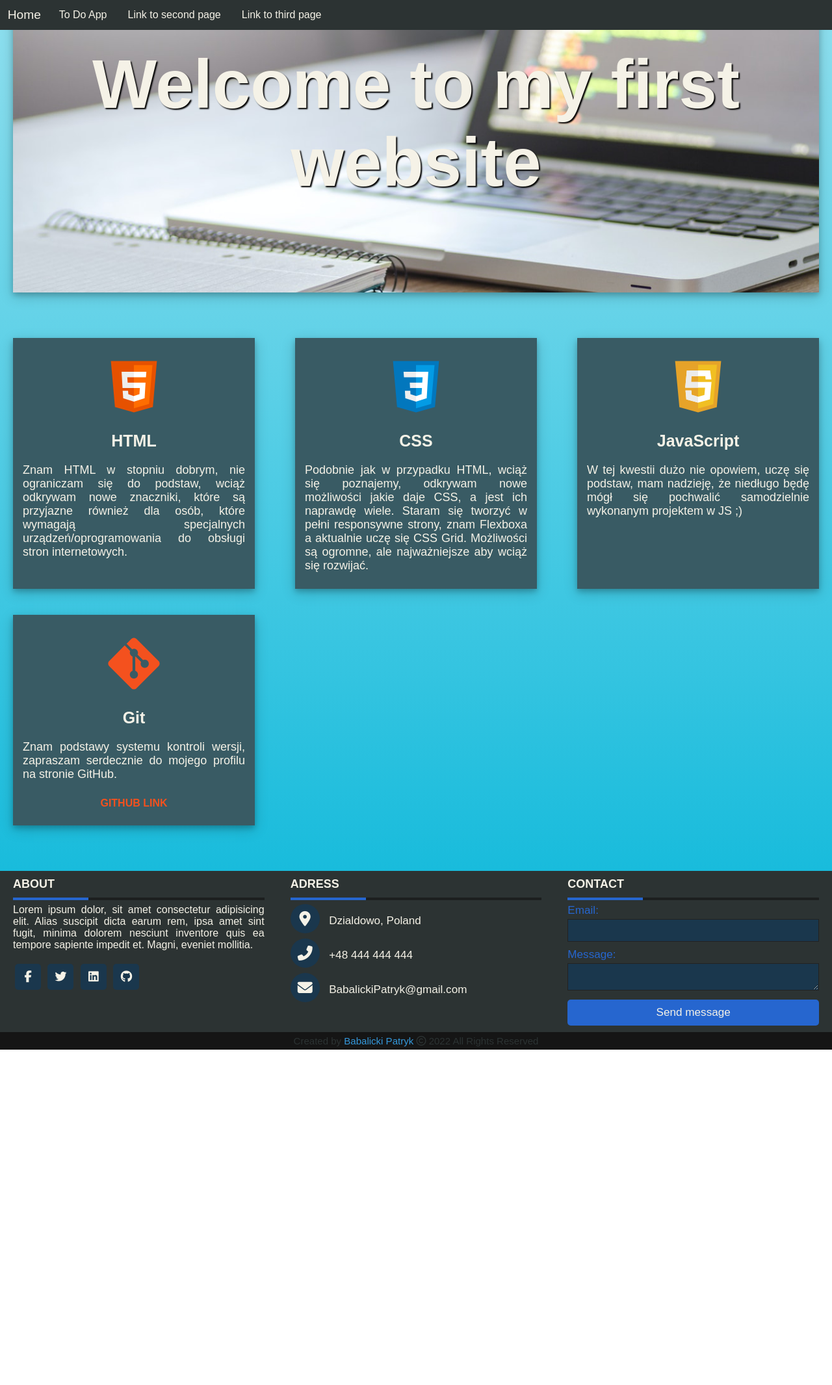
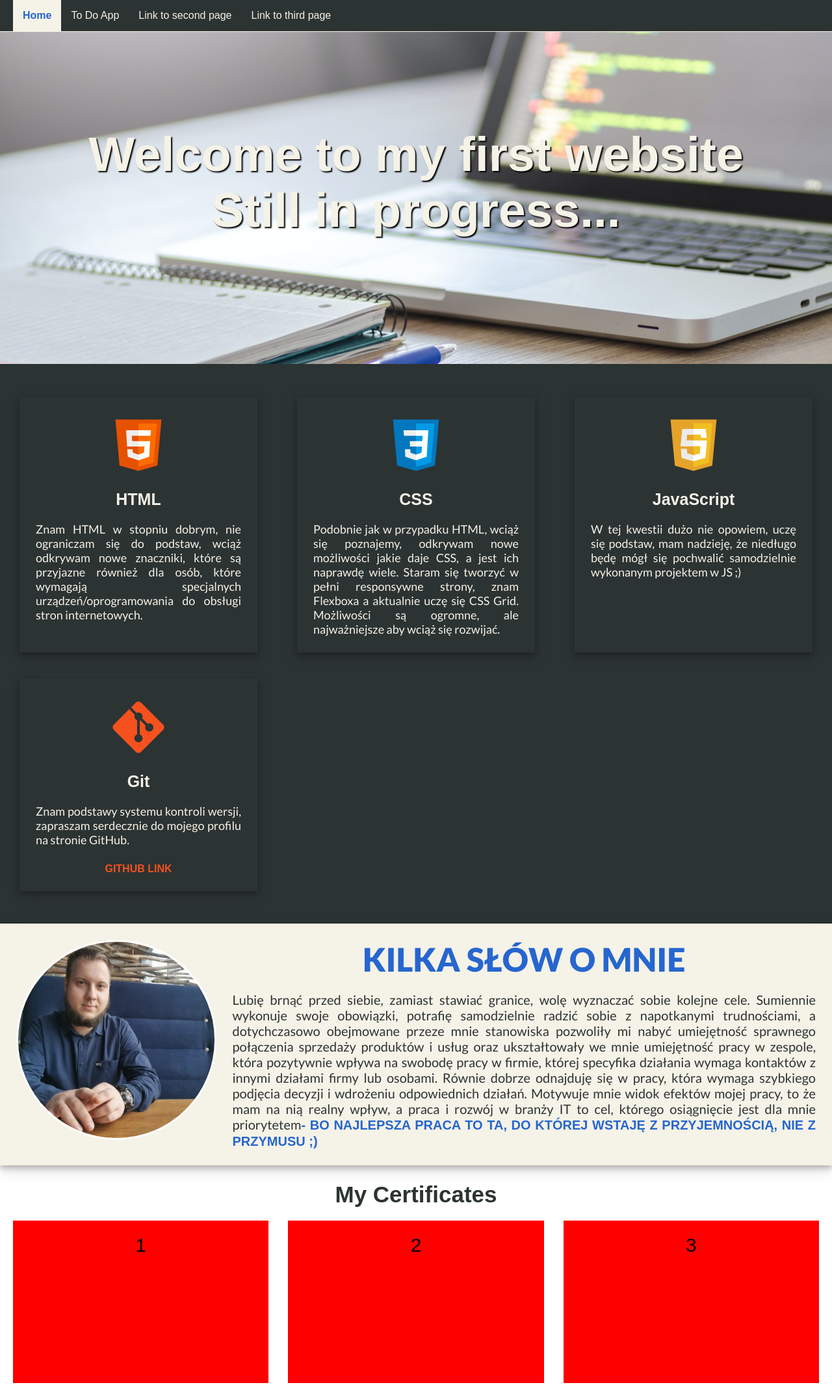
Before and after one commit to Patryko030/patryko030.github.io, a plain HTML site: page index.html in a window 1280 px wide. Shown: the top 2131 px of the page at 65% size. Before the commit the page ends 1615 px from the top, so only its background shows below. Drawn offline with Linux system fonts and the light colour scheme.

Commit message:
Initialize

```diff
--- a/index.html
+++ b/index.html
@@ -7,18 +7,21 @@
     <meta name="viewport" content="width=device-width, initial-scale=1.0">
     <title>My first website</title>
     <link rel="stylesheet" href="/public/styles/style.css">
+    <link href="https://fonts.googleapis.com/css2?family=Lato:wght@400;700;900&display=swap" rel="stylesheet">
     <script src="https://kit.fontawesome.com/08c58a25de.js" crossorigin="anonymous"></script>
 </head>
 
 <body>
     <header>
         <nav class="navigation">
-            <a class="nav-button home-page" href="/index.html">Home</a>
-            <a class="nav-button first-page" href="/to-do-app/to-do-app.html">To Do
-                App</a>
-            <a class="nav-button second-page" href="/second-page.html">Link to second
-                page</a>
-            <a class="nav-button third-page " href="/third-page.html">Link to third page</a>
+            <ul>
+                <li><a class="nav-button home-page" href="/index.html">Home</a></li>
+                <li><a class="nav-button first-page" href="/to-do-app/to-do-app.html">To Do
+                        App</a></li>
+                <li><a class="nav-button second-page" href="/second-page.html">Link to second
+                        page</a></li>
+                <li><a class="nav-button third-page " href="/third-page.html">Link to third page</a></li>
+            </ul>
         </nav>
     </header>
 
@@ -27,30 +30,34 @@
     <section class="jumbotron">
         <div class="jumbo-text">
             <h1>Welcome to my first website</h1>
+            <h2>Still in progress...</h2>
         </div>
         <!-- <a href="#"></a> -->
     </section>
+
+    <!-- SKILLS -->
+
     <section class="flex-container">
-        <div class="column">
+        <article class="column">
             <img src="/public/img/icons/icons8-html-5.svg" alt="HTML Icon">
             <h2>HTML</h2>
             <p>Znam HTML w stopniu dobrym, nie ograniczam się do podstaw, wciąż odkrywam nowe znaczniki, które są
                 przyjazne również dla osób, które wymagają specjalnych urządzeń/oprogramowania do obsługi stron
                 internetowych.</p>
-        </div>
-        <div class="column">
+        </article>
+        <article class="column">
             <img src="/public/img/icons/icons8-css3.svg" alt="CSS Icon">
             <h2>CSS</h2>
             <p>Podobnie jak w przypadku HTML, wciąż się poznajemy, odkrywam nowe możliwości jakie daje CSS, a jest ich
                 naprawdę wiele. Staram się tworzyć w pełni responsywne strony, znam Flexboxa a aktualnie uczę się CSS
                 Grid. Możliwości są ogromne, ale najważniejsze aby wciąż się rozwijać. </p>
-        </div>
-        <div class="column">
+        </article>
+        <article class="column">
             <img src="/public/img/icons/javascript.svg" alt="JavaScript Icon">
             <h2>JavaScript</h2>
             <p>W tej kwestii dużo nie opowiem, uczę się podstaw, mam nadzieję, że niedługo będę mógł się pochwalić
                 samodzielnie wykonanym projektem w JS ;) </p>
-        </div>
+        </article>
         <div class="column git">
             <img src="/public/img/icons/icons8-git.svg" alt="Git Icon">
             <h2>Git</h2>
@@ -58,6 +65,47 @@
             <a href="https://github.com/Patryko030" target="_blank">GitHub Link</a>
         </div>
     </section>
+
+    <section>
+        <div class="about">
+            <img src="/public/img/avatar2.jpg" alt="Awatar" srcset="">
+            <div class="about-text">
+                <h2>Kilka słów o mnie</h2>
+                <p>Lubię brnąć przed siebie, zamiast stawiać granice, wolę wyznaczać sobie kolejne cele. Sumiennie
+                    wykonuje
+                    swoje obowiązki, potrafię samodzielnie radzić sobie z napotkanymi trudnościami, a dotychczasowo
+                    obejmowane przeze mnie stanowiska pozwoliły mi nabyć umiejętność sprawnego połączenia sprzedaży
+                    produktów i usług oraz ukształtowały we mnie umiejętność pracy w zespole, która pozytywnie wpływa na
+                    swobodę pracy w firmie, której specyfika działania wymaga kontaktów z innymi działami firmy lub
+                    osobami.
+                    Równie dobrze odnajduję się w pracy, która wymaga szybkiego podjęcia decyzji i wdrożeniu
+                    odpowiednich
+                    działań. Motywuje mnie widok efektów mojej pracy, to że mam na nią realny wpływ, a praca i rozwój w
+                    branży IT to cel, którego osiągnięcie jest dla mnie priorytetem<span>- bo najlepsza praca to ta, do
+                        której wstaję z przyjemnością, nie z przymusu ;)</span></p>
+            </div>
+        </div>
+    </section>
+
+    <!-- CERTIFICATES -->
+
+    <div class="certificates">
+        <h2>My Certificates</h2>
+        <section class="grid-container">
+            <div class="grid-item item1">1</div>
+            <div class="grid-item item2">2</div>
+            <div class="grid-item item3">3</div>
+            <div class="grid-item item4">4</div>
+            <div class="grid-item item5">5</div>
+            <div class="grid-item item6">6</div>
+            <div class="grid-item item7">7</div>
+            <div class="grid-item item8">8</div>
+            <div class="grid-item item9">9</div>
+        </section>
+    </div>
+
+    <!-- FOOTER  -->
+
     <footer>
         <div class="main-content">
             <div class="left box">
--- a/public/styles/style.css
+++ b/public/styles/style.css
@@ -6,7 +6,7 @@
 }
 
 body {
-	background-image: linear-gradient(#90e0ef, #00b4d8);
+	/* background-image: linear-gradient(#90e0ef, #00b4d8); */
 	background-repeat: no-repeat;
 	/* height: 100vw; */
 }
@@ -17,24 +17,45 @@ body {
 	display: flex;
 	flex-wrap: wrap;
 	position: fixed;
+	top: 0;
 	left: 0;
-	top: 0;
+	/* margin: 0; */
+	padding-left: 20px;
 	width: 100%;
+	z-index: 1;
+	border-bottom: 1px solid #f5f2e7;
+}
+
+.navigation ul {
+	list-style-type: none;
+	margin: 0;
+	padding: 0;
+	overflow: hidden;
+}
+
+.navigation li {
+	float: left;
 }
 
 .navigation a {
 	color: #f5f2e7;
 	text-decoration: none;
 	text-align: center;
-	padding: 14px 16px;
+	display: block;
+	padding: 15px;
 	transition: 0.35s;
 	/* display: inline-block; */
 }
 
-.navigation a:hover {
-	color: #f5f2e7;
-	/* background-color: #f5f2e7; */
-	transform: scale(1.2);
+.navigation a:hover:not(.home-page) {
+	background-color: #2666cf;
+	/* color: #2c3333; */
+}
+
+.navigation .home-page {
+	background-color: #f5f2e7;
+	color: #2666cf;
+	font-weight: 600;
 }
 
 /* JUMBO STYLES */
@@ -43,28 +64,26 @@ body {
 	background-position: center;
 	background-size: cover;
 	background-repeat: no-repeat;
-	margin: 0 20px 50px;
-	height: 450px;
-	/* line-height: 450px; */
-	/* padding-top: 75px; */
-	text-align: center;
+	display: flex;
+	align-items: center;
+	justify-content: center;
+	height: 70vh;
 	box-shadow: 0 4px 8px 0 rgba(0, 0, 0, 0.2), 0 6px 20px 0 rgba(0, 0, 0, 0.19);
 }
 
-.jumbotron {
-	font-size: 70px;
+.jumbo-text {
+	font-size: 50px;
 	color: #f5f2e7;
 	text-shadow: 2px 2px 2px #000000;
+	text-align: center;
 }
 
-.jumbo-text {
-	padding: 70px 0;
-	text-align: center;
-}
-/* FLEX CONTAINER FOR HTML CSS JS STYLES  */
+/* FLEX CONTAINER FOR COLUMNS STYLES  */
 .flex-container {
 	/* border: 1px solid red; */
-	margin: 0 20px 50px 20px;
+	/* margin: 0 20px 50px 20px; */
+	background-color: #2c3333;
+	padding: 30px;
 	display: flex;
 	justify-content: space-between;
 	flex-flow: row wrap;
@@ -73,24 +92,26 @@ body {
 
 .column {
 	/* border: 1px solid red; */
-	background-color: #395b64;
+	background-color: #2c3333;
 	width: 30%;
 	margin: 20px 0;
 	box-shadow: 0 4px 8px 0 rgba(0, 0, 0, 0.2), 0 6px 20px 0 rgba(0, 0, 0, 0.19);
 	text-align: center;
-	padding: 25px 15px;
+	padding: 25px 25px;
+	color: #f5f2e7;
 }
 
 .column h2 {
 	font-size: 25px;
 	margin-bottom: 20px;
-	color: #f5f2e7;
+	/* color: #f5f2e7; */
 }
 
 .column p {
 	font-size: 18px;
-	color: #f5f2e7;
+	/* color: #f5f2e7; */
 	text-align: justify;
+	font-family: "Lato", sans-serif;
 }
 
 .column img {
@@ -115,8 +136,92 @@ body {
 }
 
 .git a:hover {
-	transform: scale(1.2);
+	color: #f1754f;
 }
+
+/* ABOUT SECTION STYLES */
+
+.about {
+	background-color: #f5f2e7;
+	/* margin: 0 20px 25px 20px; */
+	padding: 25px 25px;
+	text-align: justify;
+	box-shadow: 0 4px 8px 0 rgba(0, 0, 0, 0.2), 0 6px 20px 0 rgba(0, 0, 0, 0.19);
+	color: #2c3333;
+}
+
+.about img {
+	border: 3px solid white;
+	float: left;
+	/* width: 25%; */
+	/* height: 40%; */
+	max-width: 25%;
+	border-radius: 50%;
+	margin-right: 25px;
+}
+.about h2 {
+	text-align: center;
+	color: #2666cf;
+	padding-bottom: 20px;
+	font-size: 50px;
+	font-weight: 900;
+	font-family: "Lato", sans-serif;
+	text-transform: uppercase;
+	/* text-shadow: 2px 2px 2px #2c3333; */
+}
+
+.about p {
+	font-family: "Lato", sans-serif;
+	font-size: 20px;
+}
+
+.about p span {
+	color: #2666cf;
+	font-weight: 900;
+	text-transform: uppercase;
+}
+
+/* .about-image {
+	border: 3px solid white;
+	background-image: url(/public/img/avatar2.jpg);
+	background-position: center;
+	background-repeat: no-repeat;
+	background-size: cover;
+	width: 100%;
+	height: auto;
+	border-radius: 50%;
+	margin-right: 25px;
+
+	height: auto;
+} */
+
+/* CERTIFICATES SECTION STYLES */
+
+.grid-container {
+	display: grid;
+	gap: 30px;
+	grid-template-columns: 1fr 1fr 1fr;
+	grid-auto-flow: row;
+	grid-auto-rows: 250px;
+	padding: 20px;
+}
+
+.grid-item {
+	border: 1px solid red;
+	background-color: red;
+	padding: 20px;
+	font-size: 30px;
+	text-align: center;
+}
+
+.certificates h2 {
+	margin-top: 25px;
+	font-size: 35px;
+	color: #2c3333;
+	font-weight: 700;
+	text-align: center;
+}
+
 /* FOOTER STYLES */
 /* .footer {
 	background-color: #2c3333;
@@ -330,4 +435,23 @@ footer {
 	.jumbotron h1 {
 		font-size: 40px;
 	}
+
+	.grid-container {
+		display: grid;
+		grid-template-columns: 1fr 1fr;
+		grid-template-rows: repeat(5, 1fr);
+	}
+
+	.about {
+		display: flex;
+		flex-direction: column;
+		justify-content: center;
+		align-items: center;
+	}
+
+	.about img {
+		min-width: 100%;
+		margin-right: 0;
+		margin-bottom: 25px;
+	}
 }
```
Also changed, not shown: public/img/avatar.jpeg (added), public/img/avatar2.jpg (added).
